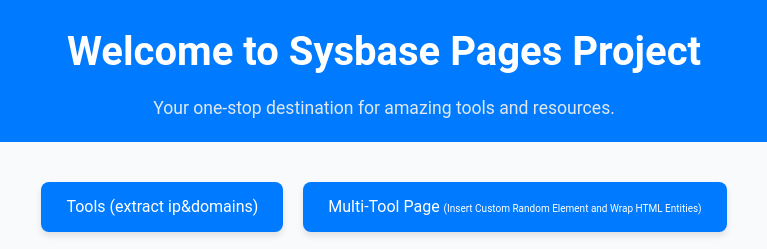
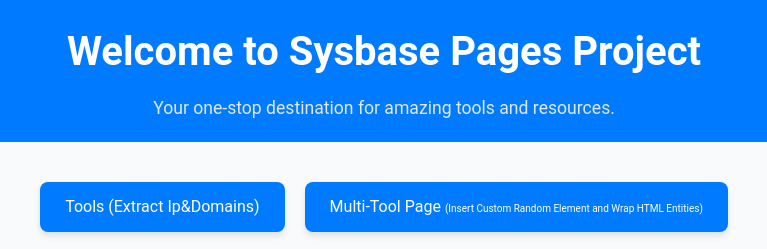
Before and after one commit to abdo98lem/h5rt5h4, a plain HTML site: page index.html in a window 1280 px wide. Shown: the top 249 px of the page, 256-1023 px from the left. Drawn offline with Linux system fonts and the light colour scheme.

Commit message:
Update index.html

```diff
--- a/index.html
+++ b/index.html
@@ -98,7 +98,7 @@
     </header>
 
     <nav>
-        <a href="Tools.html">Tools (extract ip&domains)</a><a href="Multi-Tool Page.html">Multi-Tool Page <span style="font-size:10px;">(Insert Custom Random Element and Wrap HTML Entities)</spn></a><br>
+        <a href="Tools.html">Tools (Extract Ip&Domains)</a><a href="Multi-Tool Page.html">Multi-Tool Page <span style="font-size:10px;">(Insert Custom Random Element and Wrap HTML Entities)</spn></a><br>
         <a href="Remove Lines Containing Text.html">Remove Lines Containing Text</a>
 
         <a href="mx (3).html">MX Check</a>
```
